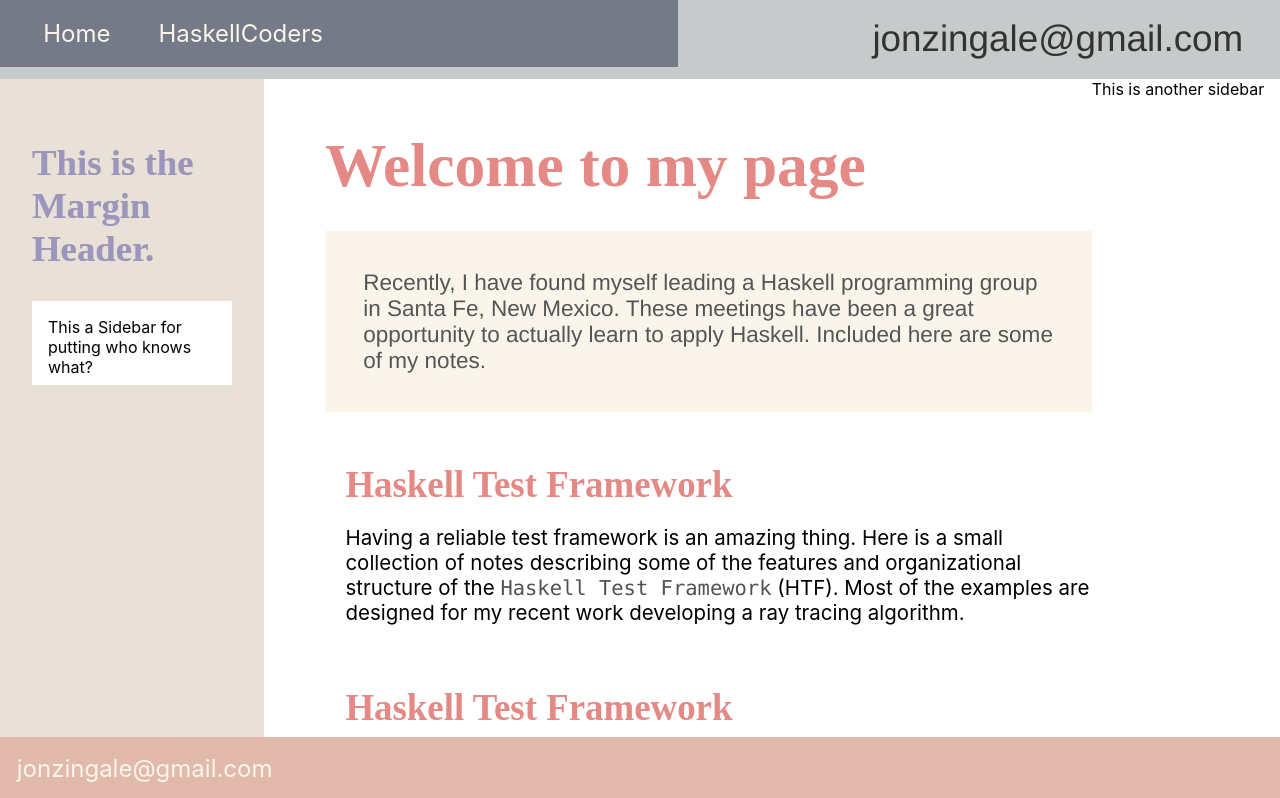
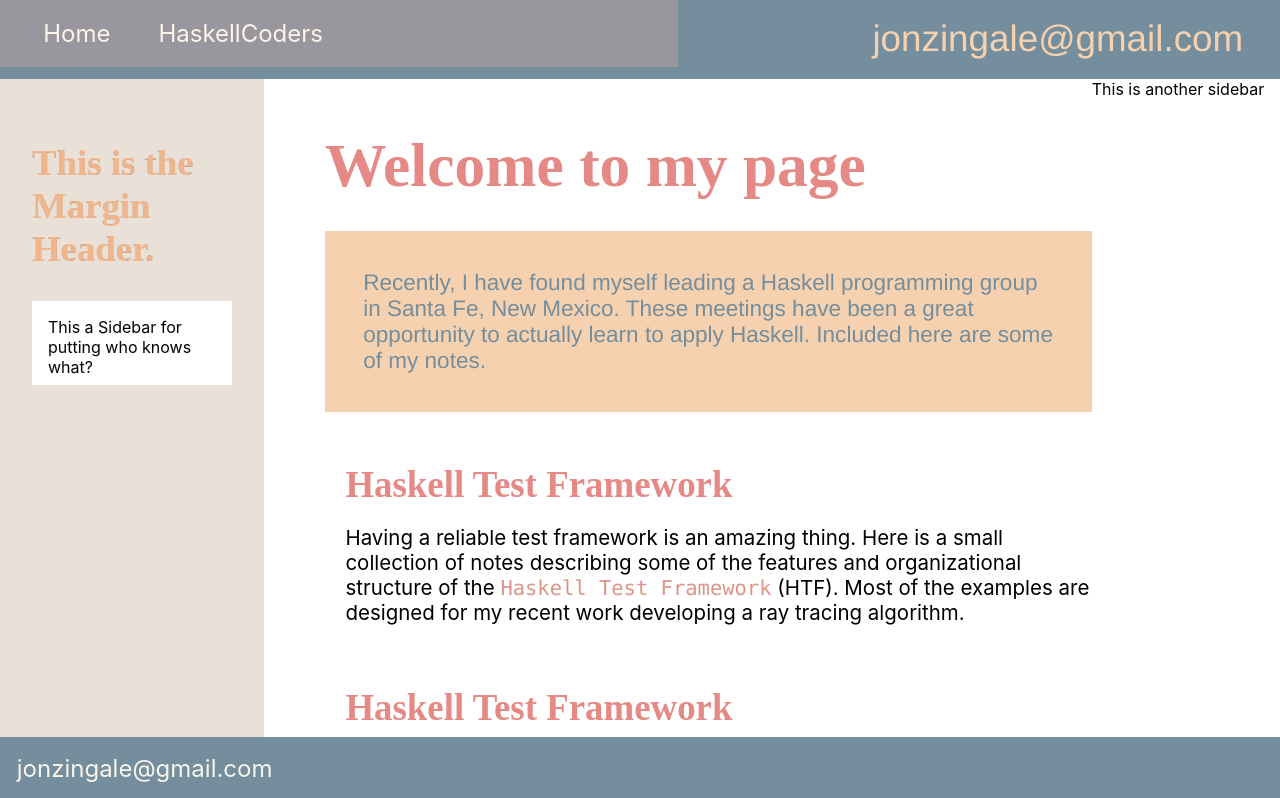
Before and after one commit to jonzingale/Website, a React (Create React App) app: page / in a window 1280 px wide. Shown: the top 798 px of the page. Built offline with nearby package versions, Linux system fonts and the light colour scheme; a web font is replaced by a local one.

Commit message:
proper mucha-theme.css

```diff
--- a/src/css/main.css
+++ b/src/css/main.css
@@ -1,12 +1,12 @@
 @import 'main-theme.css';
-@import 'raksahasa-theme.css';
+/*@import 'raksahasa-theme.css';*/
+/*@import 'yoshimi-theme.css';*/
 
 /*@import 'cycles-perfecta-theme.css';*/
-/*@import 'mucha2-theme.css';*/
+@import 'mucha-theme.css';
 /*@import 'prayer-theme.css';*/
 /*@import 'cigarrillos-theme.css';*/
 /*@import 'light-green-theme.css';*/
-@import 'yoshimi-theme.css';
 
 
 @font-face {
--- a/src/css/mucha2-theme.css
+++ b/src/css/mucha-theme.css
@@ -9,8 +9,26 @@
   --global-color-v7 : #b0a79e; /*French Grey 30%*/
   --global-color-v8 : #f5d1af; /*Light Peach*/
   --global-color-v9 : #db9485; /*Walnut*/
-  --global-color-v10 : #c57b62; /*Nectar*/
+  --global-color-v10 : #db9485; /*Nectar*/
   --global-color-v11 : #99979d; /*Neutral Grey 40%*/
   --global-color-v12 : #b2babf; /*Warm Grey 50%*/
   --global-color-v13 : #748e9d; /*Slate Grey*/
+
+
+  /* undefined, inherited from main.css */
+  /*--global-color-card-background:*/
+
+  --global-color-h1: #f0b58b;
+  --global-color-code: #db9485;
+  --global-color-nav-background : #99979d;
+  --global-color-nav-text: #f9f5eb;
+  --global-color-header-background : #748e9d;
+  --global-color-header-text: #f5d1af;
+  --global-color-title: #e48985;
+  --global-color-intro-background: #f5d1af;
+  --global-color-intro-text: #748e9d;
+  --global-color-sidebar-background: #e9e0d7;
+  --global-color-content-link: #e48985;
+  --global-color-footer-background: #748e9d;
+  --global-color-footer-text: #f9f5eb;
 }
```
Also changed, not shown: src/css/main-theme.css (+0 -18 lines).
